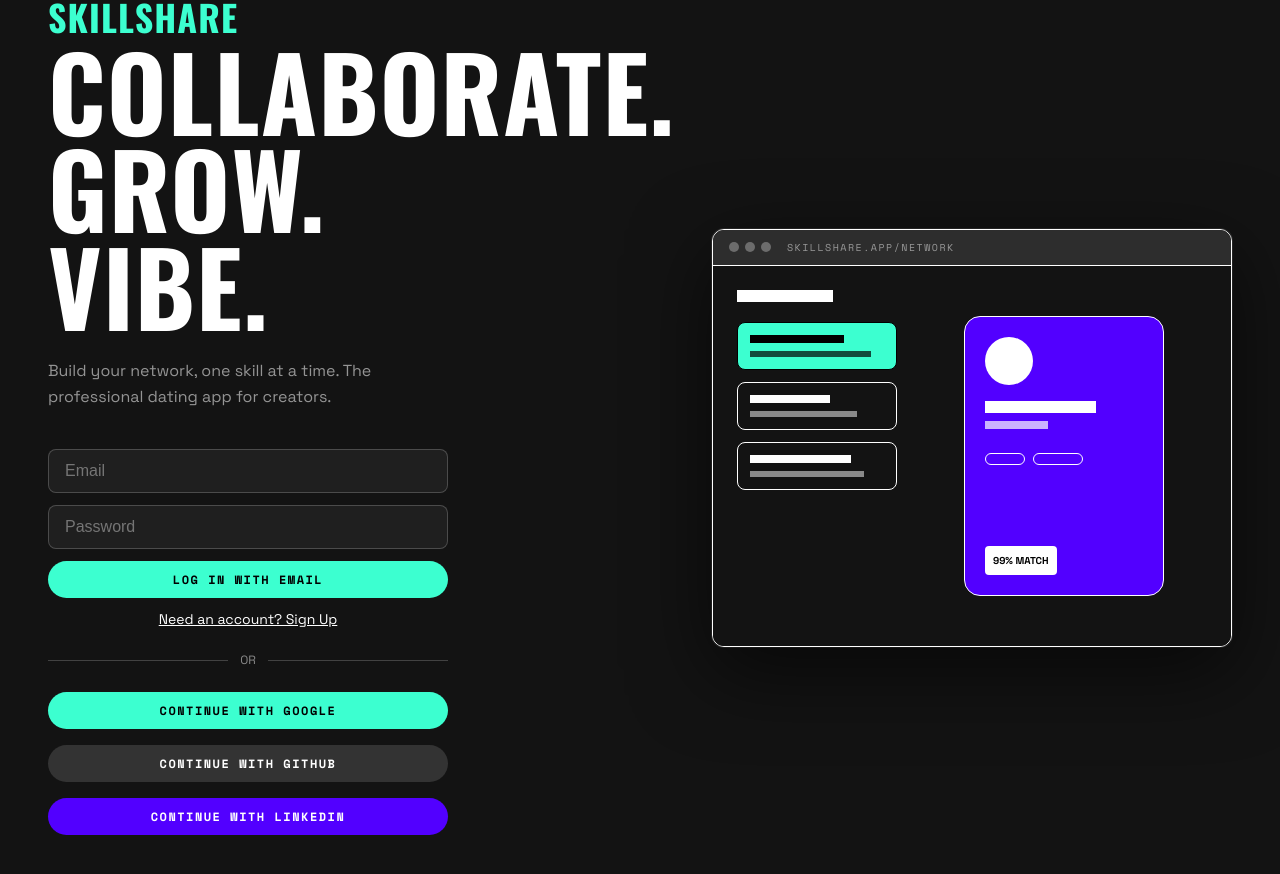
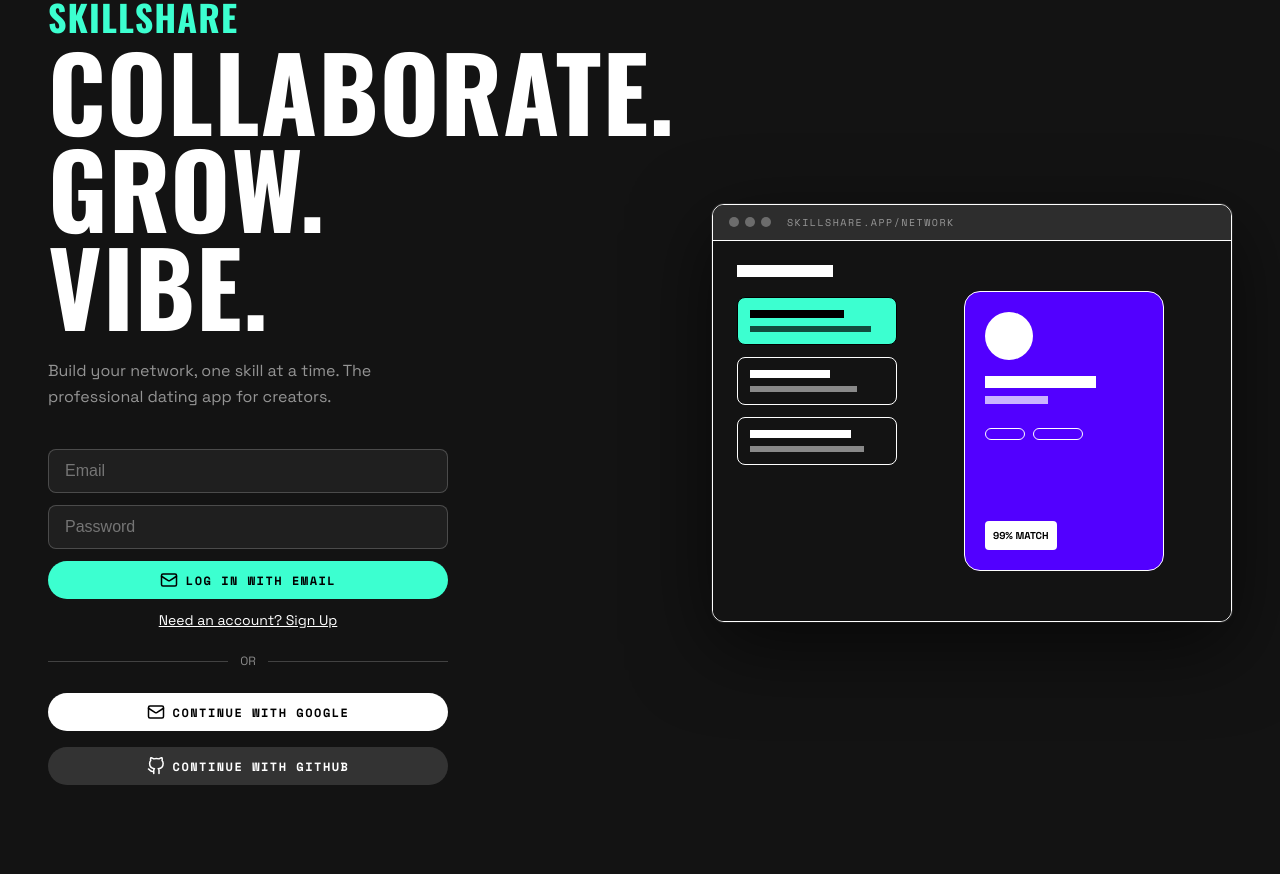
Before and after one commit to PG300604/skillshare-app-vercel, a React (Vite) app in the folder frontend/: page / in a window 1280 px wide. After the commit the page ends 825 px from the top, so only its background shows below. Built offline with nearby package versions, Linux system fonts and the light colour scheme; no server answers.

Commit message:
Remove LinkedIn login, fix manual signup message, and update TermsModal icons

```diff
--- a/frontend/src/components/LandingPage.jsx
+++ b/frontend/src/components/LandingPage.jsx
@@ -1,5 +1,11 @@
 import React, { useState, useEffect } from "react";
 import { supabase } from "../supabaseClient";
+import { Mail } from "lucide-react";
+
+const GithubIcon = () => (
+  <svg viewBox="0 0 24 24" width="18" height="18" stroke="currentColor" strokeWidth="2" fill="none" strokeLinecap="round" strokeLinejoin="round"><path d="M9 19c-5 1.5-5-2.5-7-3m14 6v-3.87a3.37 3.37 0 0 0-.94-2.61c3.14-.35 6.44-1.54 6.44-7A5.44 5.44 0 0 0 20 4.77 5.07 5.07 0 0 0 19.91 1S18.73.65 16 2.48a13.38 13.38 0 0 0-7 0C6.27.65 5.09 1 5.09 1A5.07 5.07 0 0 0 5 4.77a5.44 5.44 0 0 0-1.5 3.78c0 5.42 3.3 6.61 6.44 7A3.37 3.37 0 0 0 9 18.13V22"></path></svg>
+);
+
 
 export function LandingPage() {
   const [session, setSession] = useState(null);
@@ -8,15 +14,20 @@ export function LandingPage() {
   const [password, setPassword] = useState("");
   const [authLoading, setAuthLoading] = useState(false);
   const [authError, setAuthError] = useState(null);
+  const [authSuccess, setAuthSuccess] = useState(null);
 
   const handleEmailAuth = async (e) => {
     e.preventDefault();
     setAuthLoading(true);
     setAuthError(null);
+    setAuthSuccess(null);
     let error;
     if (isSignUp) {
       const res = await supabase.auth.signUp({ email, password });
       error = res.error;
+      if (!error && !res.data.session) {
+        setAuthSuccess("Success! Please check your email for the confirmation link.");
+      }
     } else {
       const res = await supabase.auth.signInWithPassword({ email, password });
       error = res.error;
@@ -81,7 +92,9 @@ export function LandingPage() {
                     required
                   />
                   {authError && <div style={{color: 'var(--red-error)', fontSize: '14px'}}>{authError}</div>}
-                  <button type="submit" disabled={authLoading} className="verge-button" style={{ width: "100%", background: "var(--jelly-mint)", color: "var(--absolute-black)" }}>
+                  {authSuccess && <div style={{color: 'var(--jelly-mint)', fontSize: '14px'}}>{authSuccess}</div>}
+                  <button type="submit" disabled={authLoading} className="verge-button" style={{ width: "100%", background: "var(--jelly-mint)", color: "var(--absolute-black)", display: "flex", alignItems: "center", justifyContent: "center", gap: "8px" }}>
+                    <Mail size={18} />
                     {authLoading ? "Loading..." : isSignUp ? "Sign Up with Email" : "Log In with Email"}
                   </button>
                   <div
@@ -101,26 +114,22 @@ export function LandingPage() {
                 <button
                   onClick={() => supabase.auth.signInWithOAuth({ provider: 'google', options: { redirectTo: window.location.origin } })}
                   className="verge-button"
-                  style={{ width: "100%" }}
+                  style={{ width: "100%", background: "#ffffff", color: "#000000", display: "flex", alignItems: "center", justifyContent: "center", gap: "8px" }}
                 >
+                  <Mail size={18} />
                   Continue with Google
                 </button>
 
                 <button
                   onClick={() => supabase.auth.signInWithOAuth({ provider: 'github', options: { redirectTo: window.location.origin } })}
                   className="verge-button"
-                  style={{ width: "100%", background: "#333", color: "var(--hazard-white)" }}
+                  style={{ width: "100%", background: "#333", color: "var(--hazard-white)", display: "flex", alignItems: "center", justifyContent: "center", gap: "8px" }}
                 >
+                  <GithubIcon />
                   Continue with GitHub
                 </button>
 
-                <button
-                  onClick={() => supabase.auth.signInWithOAuth({ provider: 'linkedin_oidc', options: { redirectTo: window.location.origin } })}
-                  className="verge-button"
-                  style={{ width: "100%", background: "var(--verge-ultraviolet)", color: "var(--hazard-white)" }}
-                >
-                  Continue with LinkedIn
-                </button>
+
               </div>
             ) : (
               <div style={{color: 'var(--hazard-white)', textAlign: 'center'}}>You are already logged in!</div>
--- a/frontend/src/components/TermsModal.jsx
+++ b/frontend/src/components/TermsModal.jsx
@@ -1,6 +1,6 @@
 import { useState } from 'react';
 import { supabase } from '../supabaseClient';
-import { FiShield } from 'react-icons/fi';
+import { Shield } from 'lucide-react';
 
 export const TermsModal = ({ onAccept, userId }) => {
   const [loading, setLoading] = useState(false);
@@ -30,7 +30,7 @@ export const TermsModal = ({ onAccept, userId }) => {
       <div style={styles.modal}>
         <div style={styles.header}>
           <div style={styles.iconContainer}>
-            <FiShield size={32} color="#009de2" />
+            <Shield size={32} color="#009de2" />
           </div>
           <h2 style={styles.title}>Terms & Conditions</h2>
         </div>
```
